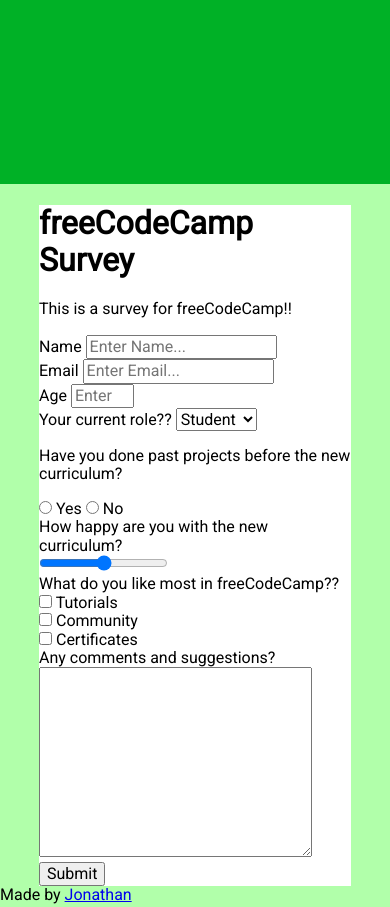
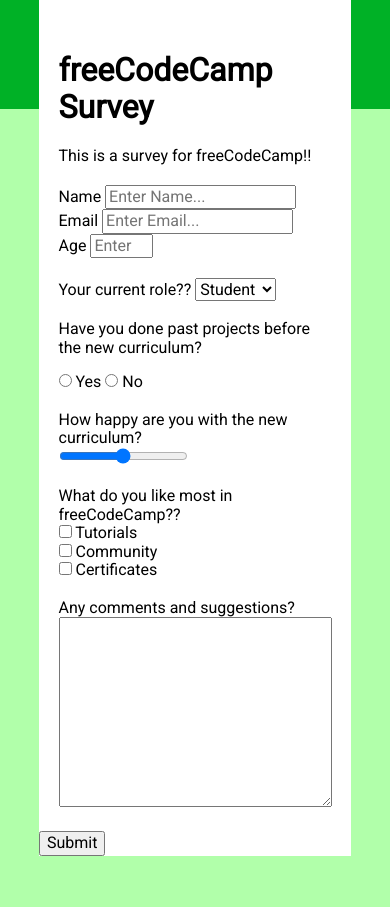
Before and after one commit to jcunanan05/fcc-rwd, a plain HTML site: page fcc-survey/index.html in a window 390 px wide. Shown: the top 907 px of the page. Drawn offline with nearby package versions, Linux system fonts and the light colour scheme.

Commit message:
Add responsive overlay
Overlay adjusts its height based on width

```diff
--- a/fcc-survey/style.css
+++ b/fcc-survey/style.css
@@ -9,20 +9,31 @@ body {
 
 main {
   background-color: white;
-  max-width: 80%;
+  width: 80%;
   margin: auto;
+  position: relative;
+  bottom: 15vh;
 }
 
 .overlay {
   background-color: rgb(0, 177, 38);
   z-index: 1;
   width: 100%;
-  height: 184px;
-  max-height: 184px;
+  height: 28vw;
+  max-height: 278px;
 }
 
-/* #survey-form header {
-} */
+#survey-form {
+  padding-top: 3em;
+}
+
+#survey-form article, #survey-form header {
+  margin: 5vw;
+}
+
+#survey-form header {
+  margin-top: 0 !important;
+}
 
 /* ----------- Desktop ----------- */
 @media screen and (min-width: 768px) {
```
